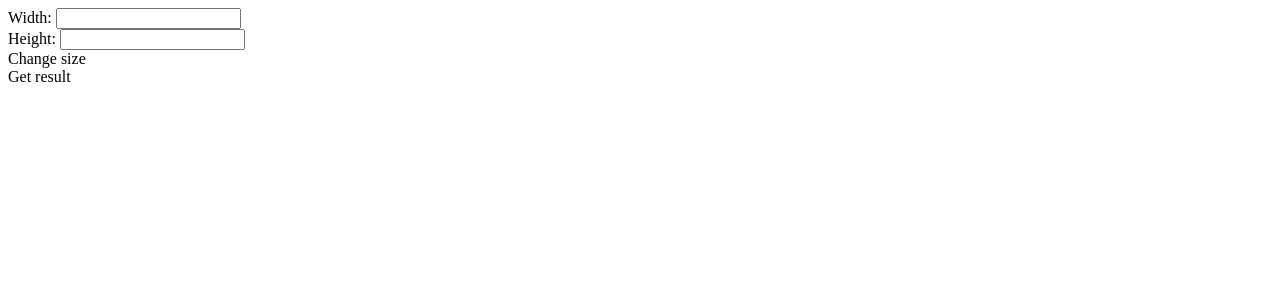
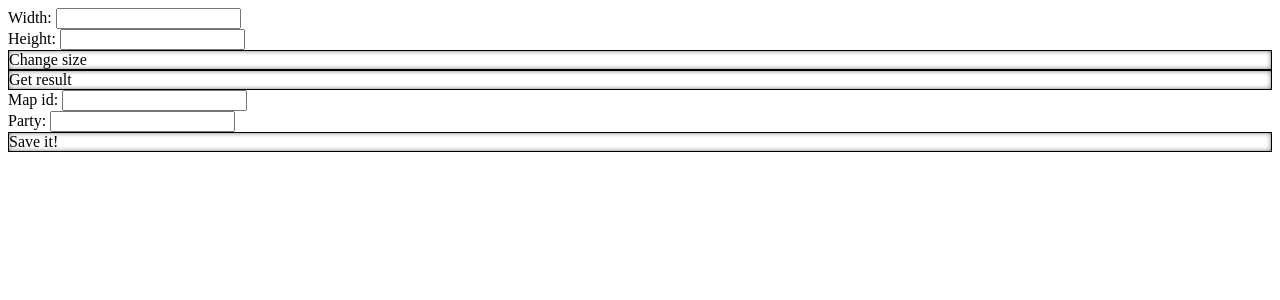
Before and after one commit to adri326/rpg-motor, a PHP site: page /create/createMap.php?height=1 in a window 1280 px wide. Shown: the top 300 px of the page. Run offline with PHP 8.4, Linux system fonts and the light colour scheme; data that the repository does not hold is empty.

Commit message:
Update createMap.php

```diff
--- a/create/createMap.php
+++ b/create/createMap.php
@@ -40,6 +40,11 @@
         height = document.getElementById('height').value;
         window.location = 'createMap.php?width='+width+'&height='+height;
       }
+      function saveMap() {
+        var mapId = document.getElementById('mapId').value;
+        var party = document.getElementById('party').value;
+        window.location = 'saveMap.php?party='+party+'&mapId='+mapId+'&map='+JSON.stringify(map);
+      }
     </script>
     <style>
       .editor {
@@ -49,6 +54,10 @@
       td, tr, img {
         margin: 0px 0px;
         margin-bottom: -2px;
+      }
+      .button {
+        border: 1px solid #000;
+        box-shadow: 0px 0px 6px -2px inset;
       }
     </style>
   </head>
@@ -72,8 +81,11 @@
       <br />
       Height: <input type="text" id="height" />
       <br />
-      <div onclick="changeSize();">Change size</div>
-      <div onclick="alert(JSON.stringify(map));">Get result</div>
+      <div class="button" onclick="changeSize();">Change size</div>
+      <div class="button" onclick="alert(JSON.stringify(map));">Get result</div>
+      Map id: <input type="text" id="mapId" /><br />
+      Party: <input type="text" id="party" />
+      <div class="button" onclick="saveMap();">Save it!</div>
     </form>
   </body>
 </html>
```
